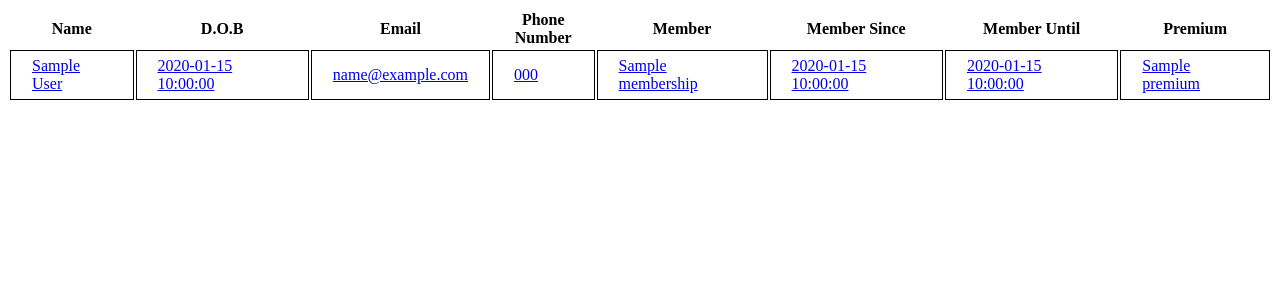
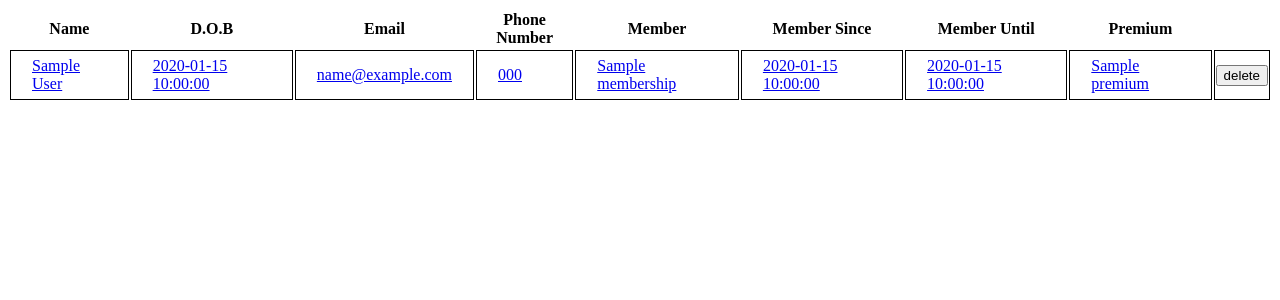
Before and after one commit to constable-ldp/gym_management_app, a Flask app: template templates/members/index.html in a window 1280 px wide. Shown: the top 300 px of the page. Run offline with Flask 2, Linux system fonts and the light colour scheme; the template is opened without the code that fills it: most values are stand-ins (such as "Sample title", 1, 10 or a date in 2020); parts of the project's set-up code (start-up, migrations or seed data) failed here and were passed over.

Commit message:
added delete functionality

```diff
--- a/controllers/member_controller.py
+++ b/controllers/member_controller.py
@@ -71,3 +71,5 @@ def add_member():
 
 @members_blueprint.route('/members/<id>/delete', methods=['POST'])
 def delete_member(id):
+    member_repository.delete(id)
+    return redirect('/members')
--- a/templates/members/index.html
+++ b/templates/members/index.html
@@ -1,8 +1,6 @@
 {% extends "base.html" %}
 
 {% block content %}
-
-    <form action=""></form>
 
     <table>
         <tr>
@@ -41,6 +39,11 @@
             <td>
                 <a href="/members/{{member.id}}">{{member.premium}}</a>
             </td>
+            <td class="hidden">
+                <form action="/members/{{member.id}}/delete" method="POST">
+                    <input class="delete" type="submit" value="delete" />
+                </form>
+            </td>
         </tr>
         {% endfor %}
 
```
